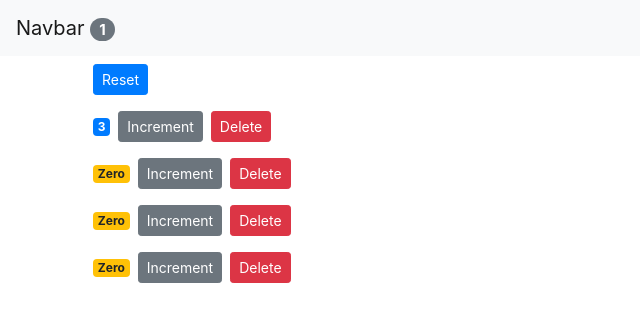
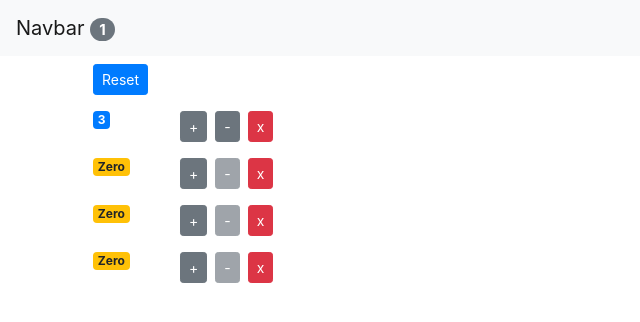
Before and after one commit to imrebartis/react-2019, a React (Create React App) app in the folder counter-app/: page / in a window 1280 px wide. Shown: the top 322 px of the page, without its empty margins (0-640 px from the left). Built offline with nearby package versions, Linux system fonts and the light colour scheme.

Commit message:
add decrement button

```diff
--- a/counter-app/src/App.js
+++ b/counter-app/src/App.js
@@ -18,6 +18,14 @@
     const index = counters.indexOf(counter);
     counters[index] = { ...counter };
     counters[index].value++;
+    this.setState({ counters });
+  };
+
+  handleDecrement = counter => {
+    const counters = [...this.state.counters];
+    const index = counters.indexOf(counter);
+    counters[index] = { ...counter };
+    counters[index].value--;
     this.setState({ counters });
   };
 
@@ -43,6 +51,7 @@
             counters={this.state.counters}
             onReset={this.handleReset}
             onIncrement={this.handleIncrement}
+            onDecrement={this.handleDecrement}
             onDelete={this.handleDelete}
           />
         </main>
--- a/counter-app/src/components/counter.jsx
+++ b/counter-app/src/components/counter.jsx
@@ -3,18 +3,28 @@
 class Counter extends Component {
   render() {
     return (
-      <div>
-        {this.props.children}
+      <div className="row">
+        <div className="col-1">
           <span style={this.styles} className={this.getBadgeClasses()}>
             {this.formatCount()}
           </span>
+        </div>
+        <div className="col">
           <button
             onClick={() => this.props.onIncrement(this.props.counter)}
             className="btn btn-secondary btn-sm"
           >
-          Increment
+            +
           </button>
-        <button onClick={() => this.props.onDelete(this.props.counter.id)} className="btn btn-danger btn-sm m-2">Delete</button>
+          <button
+            onClick={() => this.props.onDecrement(this.props.counter)}
+            className="btn btn-secondary btn-sm m-2"
+            disabled={this.props.counter.value === 0 ? 'disabled' : ''}
+          >
+            -
+          </button>
+          <button onClick={() => this.props.onDelete(this.props.counter.id)} className="btn btn-danger btn-sm">x</button>
+        </div>
       </div>
     );
   }
--- a/counter-app/src/components/counters.jsx
+++ b/counter-app/src/components/counters.jsx
@@ -3,20 +3,21 @@
 
 class Counters extends Component {
   render() {
-    const {onReset, counters, onDelete, onIncrement} = this.props;
+    const {onReset, counters, onDelete, onIncrement, onDecrement} = this.props;
 
     return (
-      <div>
+      <React.Fragment>
       <button onClick={onReset} className="btn btn-primary btn-sm m-2">Reset</button>
         {counters.map(counter => (
           <Counter
             key={counter.id}
             onDelete={onDelete}
             onIncrement={onIncrement}
+            onDecrement={onDecrement}
             counter={counter}
           />
         ))}
-      </div>
+      </React.Fragment>
     );
   }
 }
--- a/counter-app/src/components/navbar.jsx
+++ b/counter-app/src/components/navbar.jsx
@@ -1,4 +1,4 @@
-import React, { Component } from "react";
+import React from "react";
 
 // stateless functional component
 const NavBar = ({totalCounters}) => {
```
Lines whose indentation alone changed are shown as unchanged.
